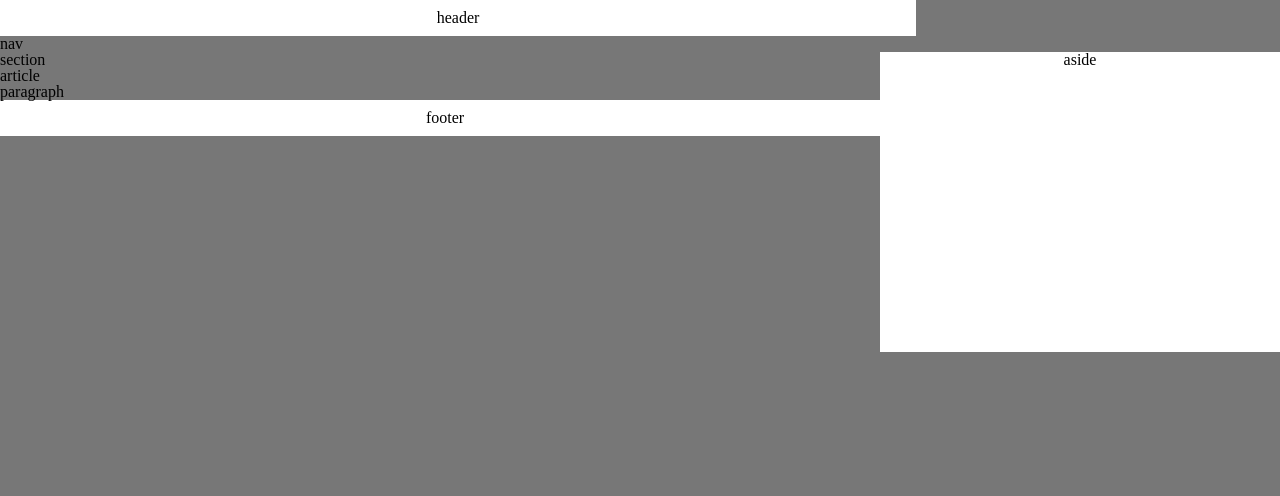
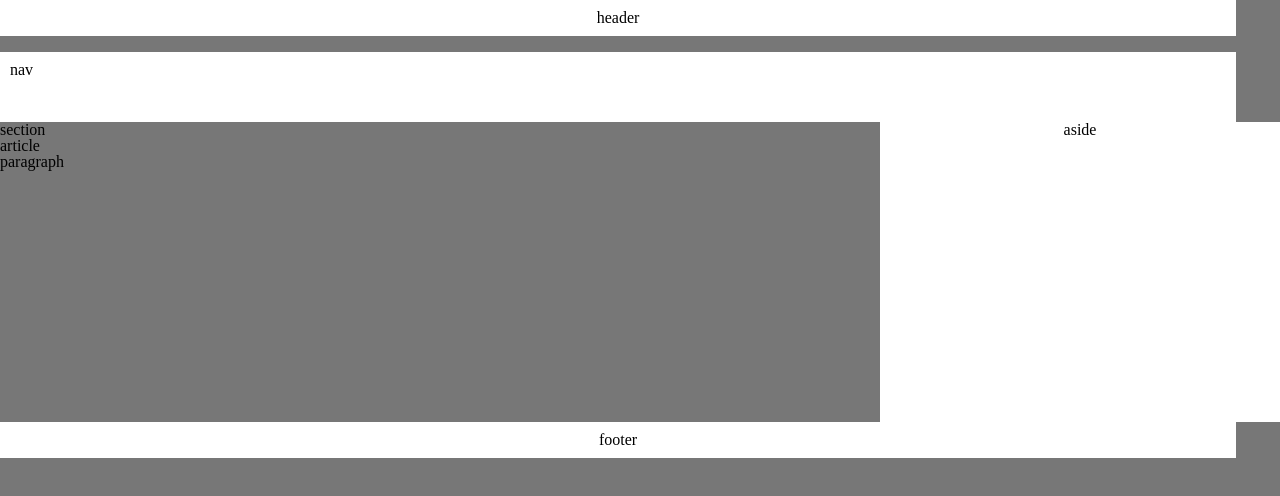
Before and after one commit to BrianElliston/HW-Wireframe, a plain HTML site: page index.html in a window 1280 px wide. Drawn offline with Linux system fonts and the light colour scheme.

Commit message:
a few more changes

```diff
--- a/index.html
+++ b/index.html
@@ -22,7 +22,9 @@
 
         </header>
 
-    <nav>nav</nav>
+        <br>
+
+    <nav id="nav1">nav</nav>
 
     <aside id="aside1">aside</aside>
 
@@ -31,7 +33,10 @@
 
     <article>article</article>
 
-    <p>paragraph</p>
+    <p id="paragraph1">paragraph</p>
+
+
+    <br>
 
         <div id="footer">
 
--- a/style.css
+++ b/style.css
@@ -6,27 +6,29 @@ body  {
 header  {
 
     height: 10%;
-    width: 70%;
+    width: 95%;
     background: white;
     text-align: center;
     padding: 10px;
 
 }
 
-#wrapper  {
-
-    align-self: auto;
-}
 
 #footer  {
 
     height: 10%;
-    width: 70%;
+    width: 95%;
     background: white;
     padding: 10px;
     text-align: center;
 
-}
+        clear: both;
+
+
+      }
+
+
+
 
 #aside1 {
 
@@ -35,4 +37,13 @@ header  {
     background: white;
     float: right;
     text-align: center;
+
 }
+
+#nav1  {
+
+    height: 50px;
+    width: 95%;
+    background: white;
+    padding: 10px;
+}
```
